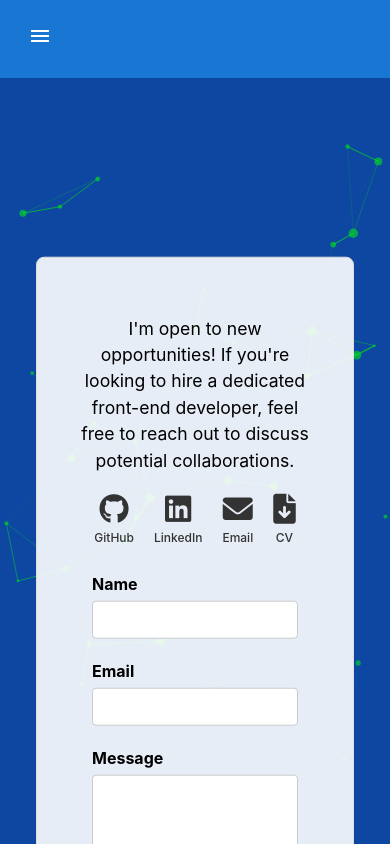
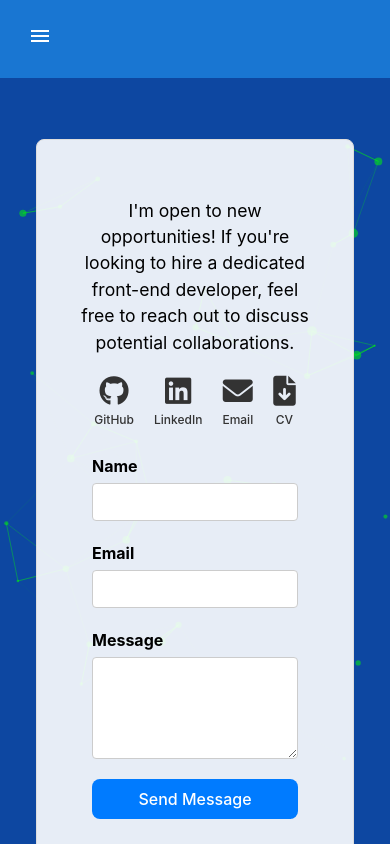
Before and after one commit to todor-savov/personal-portfolio, a React (Vite) app in the folder personal-portfolio/: page /contact in a window 390 px wide. Shown: the top 844 px of the page. Built offline with nearby package versions, Linux system fonts and the light colour scheme.

Commit message:
Add width and height properties to contact-container in Contact.css to make it more responsive

```diff
--- a/personal-portfolio/src/components/Contact/Contact.css
+++ b/personal-portfolio/src/components/Contact/Contact.css
@@ -7,7 +7,6 @@
     border: 1px solid #ddd;
     border-radius: 8px;
     background-color: rgba(255, 255, 255, 0.9);
-    height: 65%;
 }
 
 .contact-left {
@@ -113,7 +112,8 @@
 
 @media (max-width: 480px) {
     .contact-container {
-        margin-top: 150px;
+        margin-top: 180px;
+        height: 100%;
     }
 
     .contact-left, .contact-right {
@@ -148,6 +148,7 @@
 @media (min-width: 481px) and (max-width: 768px) {
     .contact-container {
         width: 75%;
+        height: 75%;
         margin-top: 20px;
     }
 
```
